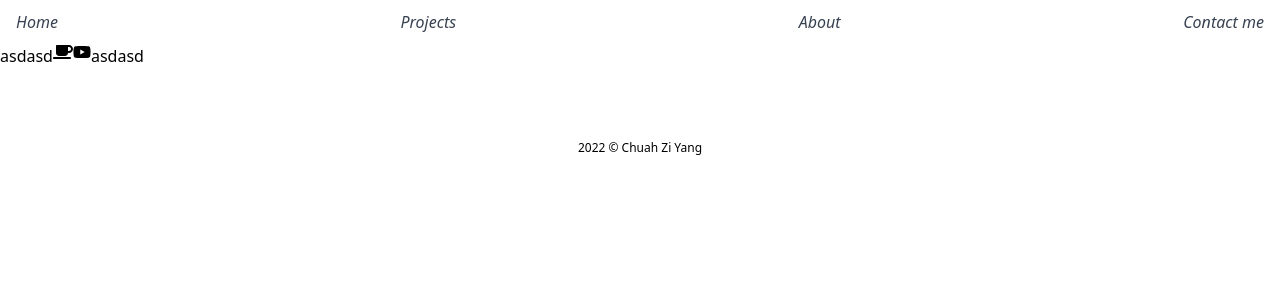
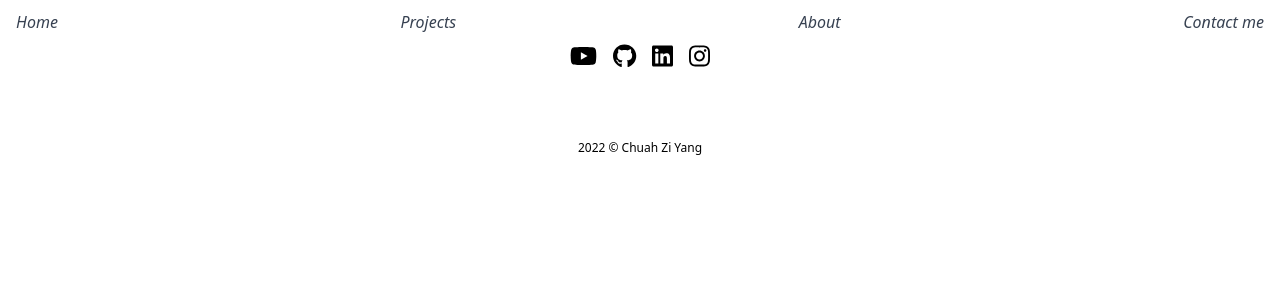
Before and after one commit to chuahziyang/Personal-Portfolio, a Vue app in the folder client/: page /about in a window 1280 px wide. Shown: the top 300 px of the page. Built offline with nearby package versions, Linux system fonts and the light colour scheme.

Commit message:
workign icons

```diff
--- a/client/src/components/SocialContacts.vue
+++ b/client/src/components/SocialContacts.vue
@@ -1,9 +1,12 @@
 <template>
-  <div class="flex flex-row">
-    <h1>asdasd</h1>
-    <fa icon="coffee"></fa>
-    <fa :icon="['fab', 'youtube']"></fa>
-    <h1>asdasd</h1>
+  <div class="flex justify-center">
+    <fa
+      class="mx-2"
+      v-for="icon in icons"
+      :key="icon"
+      :icon="[`${icon.icon}`, `${icon.iconlink}`]"
+      size="xl"
+    ></fa>
     <!-- <h1 v-for="icon in icons" :key="icon">
       {{ icon.name }}
     </h1> -->
--- a/client/src/data/iconlist.ts
+++ b/client/src/data/iconlist.ts
@@ -1,30 +1,34 @@
 interface socialicon {
   name: string;
   link: string;
-  iconname: icon;
-}
-
-enum icon {
-  github,
-  linkedin,
-  instagram,
+  iconlink: string;
+  icon: string;
 }
 
 const icons: socialicon[] = [
   {
+    name: "Youtube",
+    link: "",
+    iconlink: "youtube",
+    icon: "fab",
+  },
+  {
     name: "Github",
     link: "",
-    iconname: icon.github,
+    iconlink: "github",
+    icon: "fab",
   },
   {
     name: "Linkedin",
     link: "",
-    iconname: icon.linkedin,
+    iconlink: "linkedin",
+    icon: "fab",
   },
   {
     name: "Instagram",
     link: "",
-    iconname: icon.instagram,
+    iconlink: "instagram",
+    icon: "fab",
   },
 ];
 
```
